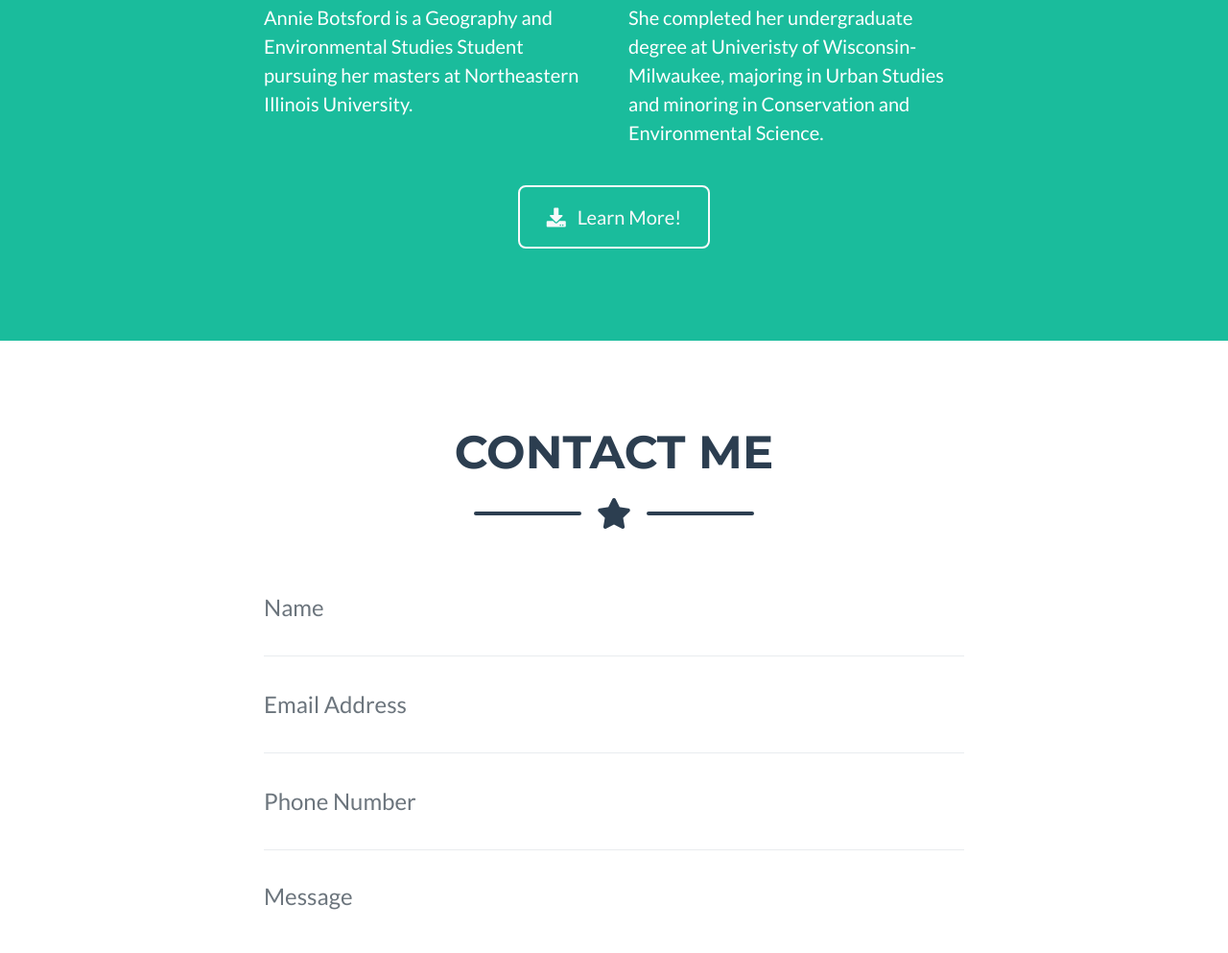
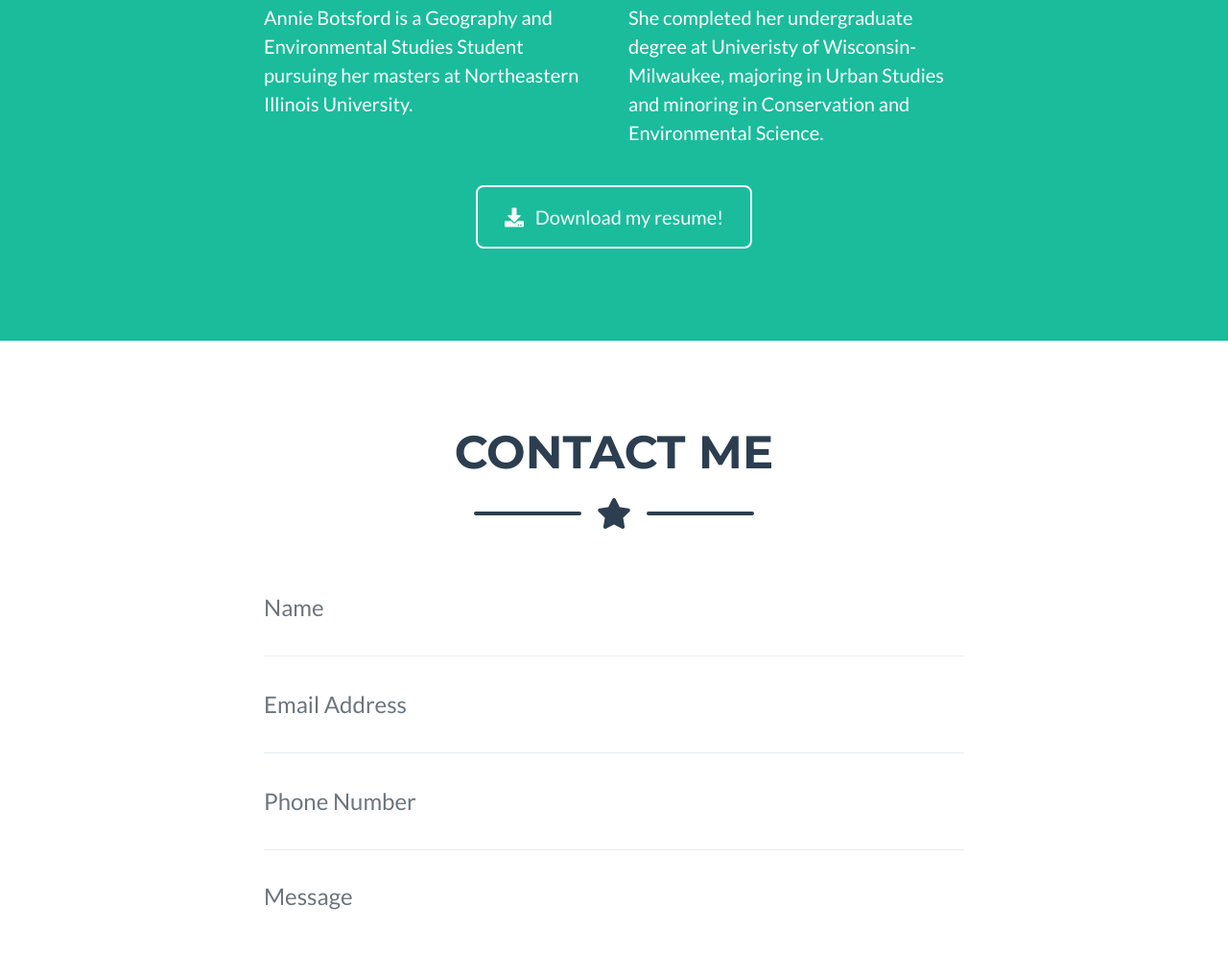
Before and after one commit to abotsford/abotsford.github.io, a website with bundled scripts: page index.html in a window 1280 px wide. Shown: the part 2188-3181 px from the top of the page at 96% size. Built offline with nearby package versions, Linux system fonts and the light colour scheme.

Commit message:
resume added

```diff
--- a/index.html
+++ b/index.html
@@ -196,9 +196,9 @@
 
       <!-- About Section Button -->
       <div class="text-center mt-4">
-        <a class="btn btn-xl btn-outline-light" href="file:///D:/GIS_III/abotsford.github.io/img/portfolio/RESUME.pdf">
+        <a class="btn btn-xl btn-outline-light" href="img/portfolio/RESUME.pdf" target="_blank">
           <i class="fas fa-download mr-2"></i>
-          Learn More!
+          Download my resume!
         </a>
       </div>
 
```
